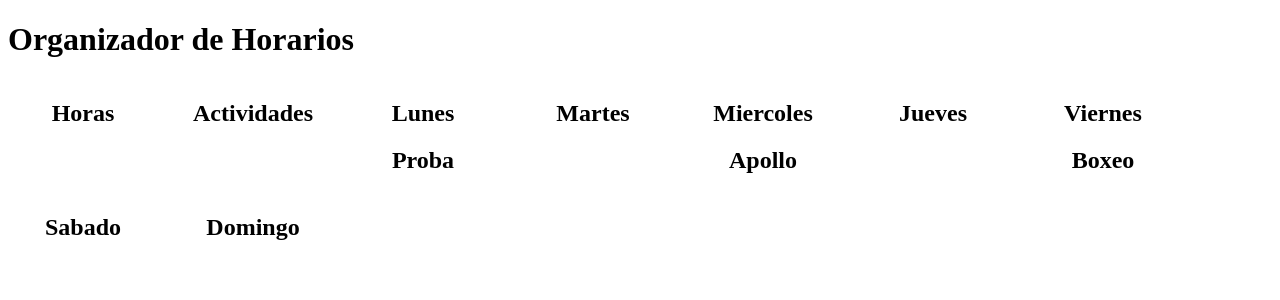
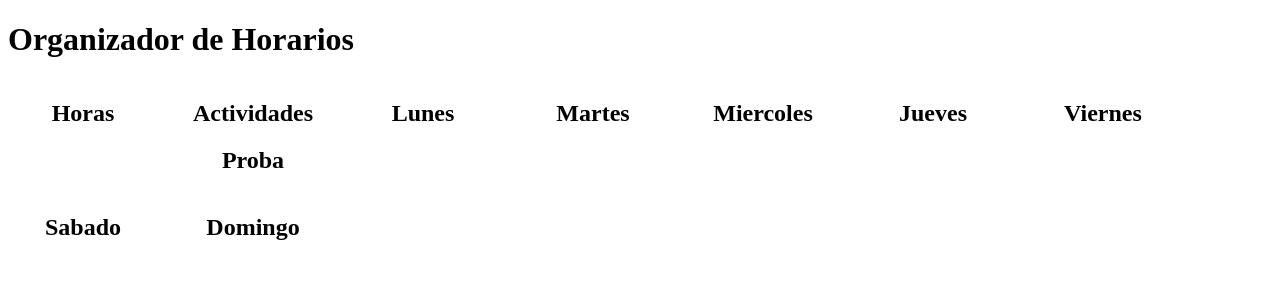
Before and after one commit to matulibe/organizador-horarios, a React (Create React App) app: page / in a window 1280 px wide. Shown: the top 300 px of the page. Built offline with nearby package versions, Linux system fonts and the light colour scheme.

Commit message:
Se agrega funcionalidad para que cambiend de lista

```diff
--- a/src/App.js
+++ b/src/App.js
@@ -19,41 +19,63 @@ function App() {
   const [dias, setDias] = useState([
     {
       id: 0,
-      titulo: 'Horas'
+      titulo: 'Horas',
+      actividades:[]
     },
     {
       id: 1,
-      titulo: 'Actividades'
+      titulo: 'Actividades',
+      actividades: [{ id: 1, titulo: "Proba", diaID: 2 }]
     },
     {
       id: 2,
-      titulo: 'Lunes'
+      titulo: 'Lunes',
+      actividades:[]
     },
     {
       id: 3,
-      titulo: 'Martes'
+      titulo: 'Martes',
+      actividades:[]
     },
     {
       id: 4,
-      titulo: 'Miercoles'
+      titulo: 'Miercoles',
+      actividades:[]
     },
     {
       id: 5,
-      titulo: 'Jueves'
+      titulo: 'Jueves',
+      actividades:[]
     },
     {
       id: 6,
-      titulo: 'Viernes'
+      titulo: 'Viernes',
+      actividades:[]
     },
     {
       id: 7,
-      titulo: 'Sabado'
+      titulo: 'Sabado',
+      actividades:[]
     },
     {
       id: 9,
-      titulo: 'Domingo'
+      titulo: 'Domingo',
+      actividades:[]
     }
   ]);
+
+  const sumarActividad = (actividad, diaID) => {
+    setDias((dias) => {
+      const diasNuevos = [...dias];
+      const indice = diasNuevos.findIndex((dia) => dia.id === diaID);
+
+      if (indice !== -1) {
+        diasNuevos[indice].actividades.push(actividad);
+      }
+
+      return diasNuevos;
+    });
+  };
 
   return (
     <div>
@@ -61,7 +83,7 @@ function App() {
       <SortableContext items={dias} strategy={verticalListSortingStrategy}>
         <div className="column-container">
           {dias.map((dia) => (
-            <Dia key={dia.id} dia={dia} />
+            <Dia key={dia.id} dia={dia} actividades={dia.actividades} sumarActividad={sumarActividad} />
           ))}
         </div>
       </SortableContext>
--- a/src/components/Dia.css
+++ b/src/components/Dia.css
@@ -4,6 +4,8 @@
     width: 150px;
     margin-right: 20px;
     text-align: center;
+    border-color: black;
+    border-width: 2px;
 }
 
 .dia-titulo{
--- a/src/components/Dia.js
+++ b/src/components/Dia.js
@@ -4,23 +4,23 @@ import { CSS } from "@dnd-kit/utilities"
 import { useState } from 'react';
 import { DndContext, closestCenter } from '@dnd-kit/core';
 import { Droppable } from 'react-beautiful-dnd';
-import { SortableContext, verticalListSortingStrategy, arrayMove, a } from '@dnd-kit/sortable';
+import { SortableContext, verticalListSortingStrategy, arrayMove} from '@dnd-kit/sortable';
 import './Dia.css'
 import Actividad from './Actividad'
 
 
-function Dia({ dia }) {
+function Dia({ dia, actividades, sumarActividad }) {
     const { attributes, listeners, setNodeRef, transform, transition } = useSortable({ id: dia.id })
     const style = {
         transform: CSS.Transform.toString(transform),
         transition
     }
 
-    const [actividades, setActividades] = useState([
-        { id: 1, titulo: "Proba", diaID: 2 },
-        { id: 2, titulo: "Boxeo", diaID: 6 },
-        { id: 3, titulo: "Apollo", diaID: 4 },
-    ]);
+    // const [actividades, setActividades] = useState([
+    //     { id: 1, titulo: "Proba", diaID: 2 },
+    //     { id: 2, titulo: "Boxeo", diaID: 6 },
+    //     { id: 3, titulo: "Apollo", diaID: 4 },
+    // ]);
 
     const handleDragEnd = (e) => {
         /* A tener en cuenta a futuro
@@ -29,26 +29,37 @@ function Dia({ dia }) {
          *Estos nombres *NO* se pueden modificar
          *
          */
-        const { active, over, destination, source } = e;
+        const { active, over, source } = e;
 
-        if (!active.id !== over.id) {
-            setActividades((actividades) => {
-                const oldIndex = actividades.findIndex((actividad) => actividad.id === active.id);
-                const newIndex = actividades.findIndex((actividad) => actividad.id === over.id);
-                return arrayMove(actividades, oldIndex, newIndex);
-            });
+        if (!over || !active) {
+            return;
         }
-    }
+
+        const actividad = actividades.find((actividad) => actividad.id === active.id);
+
+        if (actividad) {
+            if (dia.id === over.id) {
+                const oldIndex = actividades.findIndex((act) => act.id === active.id);
+                const newIndex = actividades.findIndex((act) => act.id === over.id);
+                if (oldIndex !== newIndex) {
+                    const nuevasActividades = arrayMove(actividades, oldIndex, newIndex);
+                    sumarActividad(nuevasActividades);
+                }
+            }
+            else {
+                sumarActividad(actividades.filter((act) => act.id !== actividad.id), actividad, over.id);
+            }
+        }
+    };
 
     return (
         <div className="dia-container" style={style} ref={setNodeRef} {...attributes} {...listeners}>
             <h2 className='dia-titulo'>{dia.titulo}</h2>
             <DndContext className="fondo" collisionDetection={closestCenter} onDragEnd={handleDragEnd}>
                 <SortableContext items={actividades} strategy={verticalListSortingStrategy}>
-                    {actividades.map((actividad) => {
-                        if(dia.id === actividad.diaID){
-                            return <Actividad key={actividad.id} actividad={actividad} />}
-                    })}
+                    {actividades.map((actividad) => (
+                        <Actividad key={actividad.id} actividad={actividad} />
+                    ))}
                 </SortableContext>
             </DndContext>
         </div>
```
